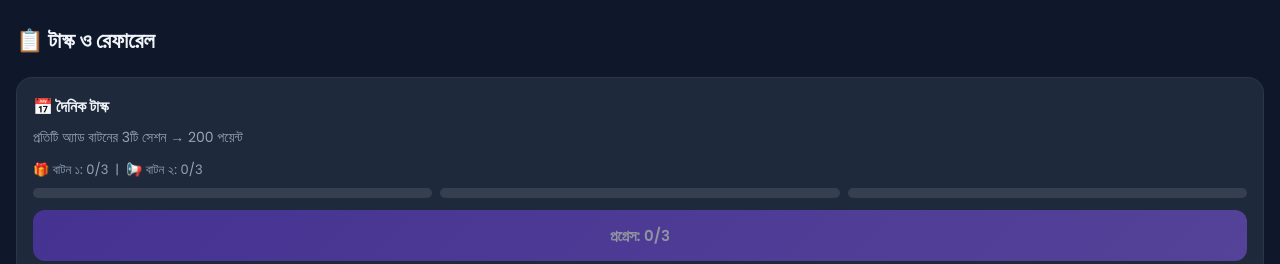
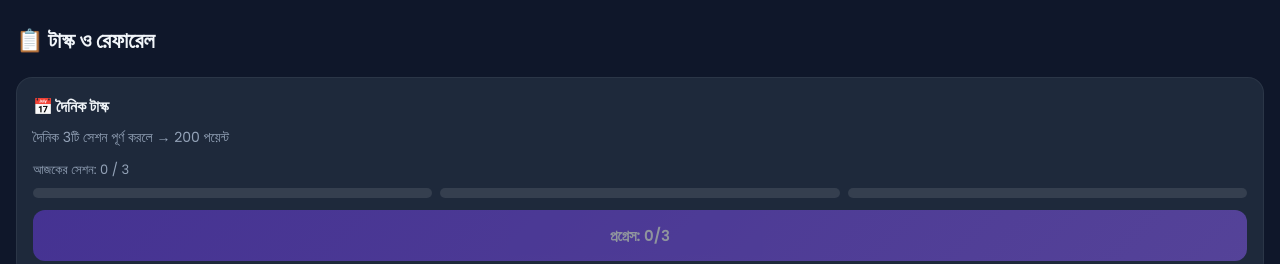
Before and after one commit to rjfahim8130-code/Play-Earn, a React (Vite) app: page /#/earn in a window 1280 px wide. Both pictures are taken after a click on the button "📋 টাস্ক". Shown: the top 264 px of the page. Built offline with nearby package versions, Linux system fonts and the light colour scheme; no server answers; the database is empty.

Commit message:
Refactor session tracking for daily tasks

```diff
--- a/TasksScreen.jsx
+++ b/TasksScreen.jsx
@@ -14,10 +14,9 @@ export default function TasksScreen() {
   const refBonus = settings?.referral_bonus_coins || 500
   const refPercent = settings?.referral_commission_percent || 10
 
-  const rewardSess = user.reward_sessions || 0
-  const popupSess = user.popup_sessions || 0
-  const progress = Math.min(rewardSess, popupSess, needSessions)
-  const canClaim = progress >= needSessions && !user.daily_bonus_claimed
+  const sessions = user.sessions_today || 0
+  const progress = Math.min(sessions, needSessions)
+  const canClaim = sessions >= needSessions && !user.daily_bonus_claimed
 
   const claimDaily = async () => {
     if (!canClaim || loading) return
@@ -55,10 +54,10 @@ export default function TasksScreen() {
       <div className="card" style={{ marginBottom: 16 }}>
         <h3 style={{ fontSize: 16, marginBottom: 8 }}>📅 দৈনিক টাস্ক</h3>
         <p style={{ color: 'var(--muted)', fontSize: 14, marginBottom: 12 }}>
-          প্রতিটি অ্যাড বাটনের {needSessions}টি সেশন → {bonusReward} পয়েন্ট
+          দৈনিক {needSessions}টি সেশন পূর্ণ করলে → {bonusReward} পয়েন্ট
         </p>
         <div style={{ fontSize: 13, color: 'var(--muted)', marginBottom: 8 }}>
-          🎁 বাটন ১: {rewardSess}/{needSessions} &nbsp;|&nbsp; 📢 বাটন ২: {popupSess}/{needSessions}
+          আজকের সেশন: {sessions} / {needSessions}
         </div>
         <div style={{ display: 'flex', gap: 8, marginBottom: 12 }}>
           {Array.from({ length: needSessions }).map((_, i) => (
```
